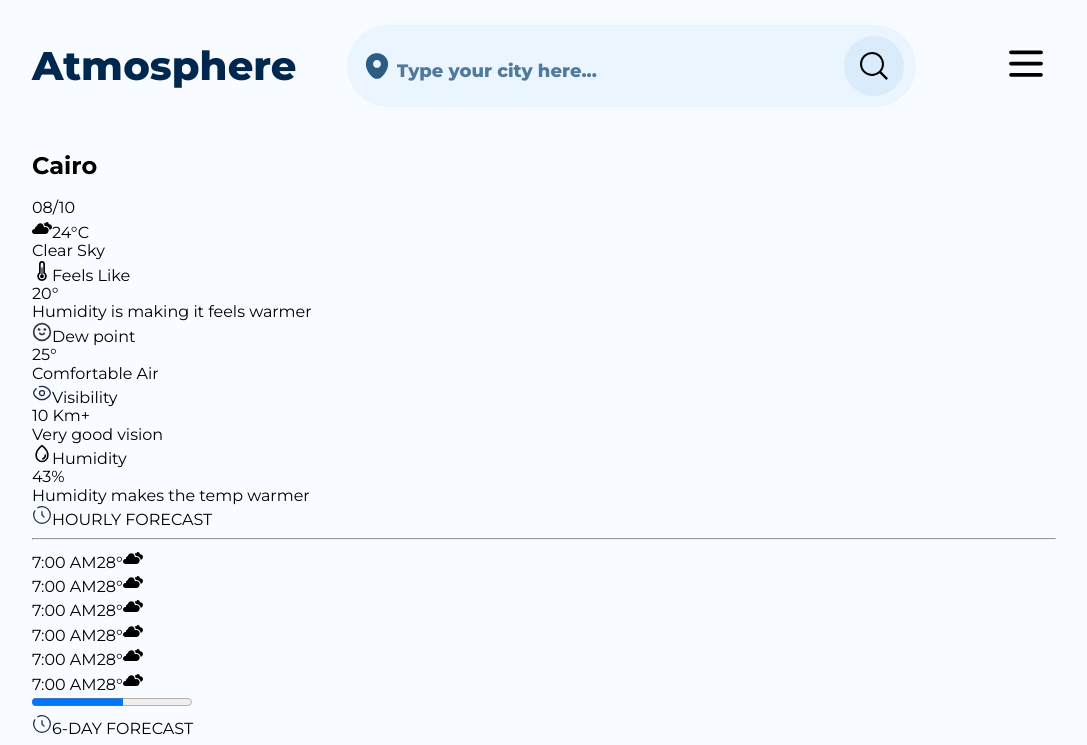
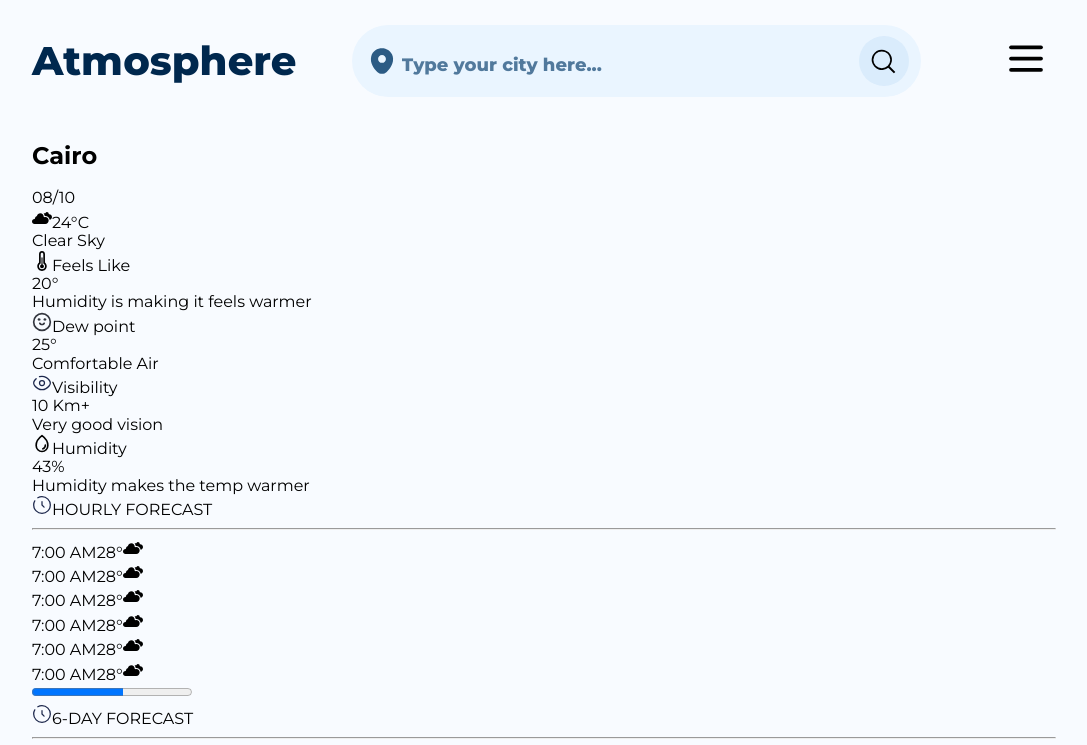
Before and after one commit to omarMuhammad0/Atmosphere-weather-app, a Next.js app: page / in a window 1280 px wide. Shown: the top 745 px of the page, without its empty margins (96-1183 px from the left). Built offline with nearby package versions, Linux system fonts and the light colour scheme.

Commit message:
search bar height resized

```diff
--- a/src/style/header/search/search.css
+++ b/src/style/header/search/search.css
@@ -4,8 +4,8 @@ form {
 }
 form input {
   width: 517px;
-  height: 80px;
-  font-size: 1.8rem;
+  height: 70px;
+  font-size: 1.6rem;
   color: var(--blue-1);
   font-weight: 800;
   background-color: var(--light-blue-2);
@@ -32,8 +32,8 @@ form > svg path {
   fill: var(--blue-1);
 }
 form button {
-  width: 60px;
-  height: 60px;
+  width: 50px;
+  height: 50px;
   background-color: var(--light-blue-3);
   transform: translateX(calc(-100% - 12px));
   border-radius: 50%;
@@ -46,6 +46,6 @@ form button:hover {
   cursor: pointer;
 }
 form button svg {
-  width: 32px;
-  height: 32px;
+  width: 27px;
+  height: 27px;
 }/*# sourceMappingURL=search.css.map */
--- a/src/style/header/search/search.scss
+++ b/src/style/header/search/search.scss
@@ -4,8 +4,8 @@ form {
 
     input {
         width: 517px;
-        height: 80px;
-        font-size: 1.8rem;
+        height: 70px;
+        font-size: 1.6rem;
         color: var(--blue-1);
         font-weight: 800;
         background-color: var(--light-blue-2);
@@ -29,8 +29,8 @@ form {
         }
     }
     button {
-        width: 60px;
-        height: 60px;
+        width: 50px;
+        height: 50px;
         background-color: var(--light-blue-3);
         transform: translateX(calc(-100% - 12px));
         border-radius: 50%;
@@ -44,8 +44,8 @@ form {
         }
 
         svg {
-            width: 32px;
-            height: 32px;
+            width: 27px;
+            height: 27px;
         }
     }
 }
```
